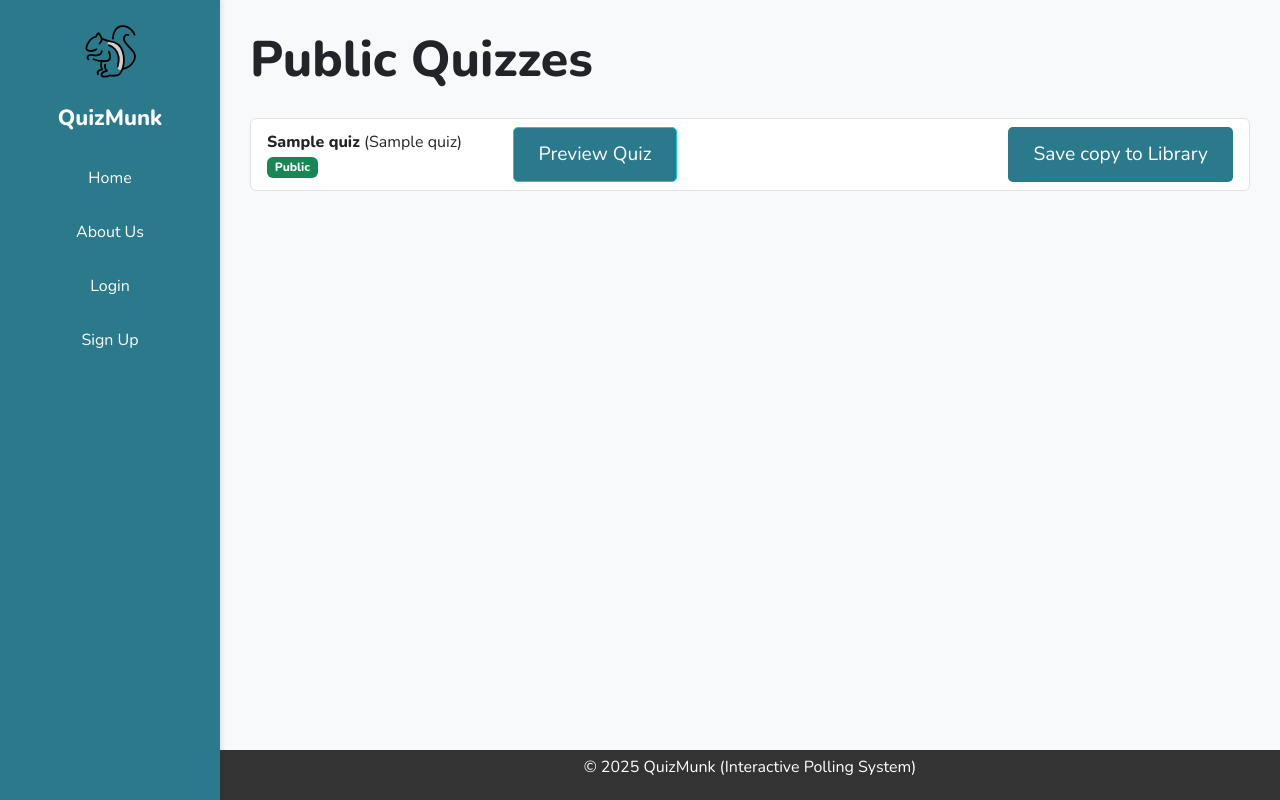
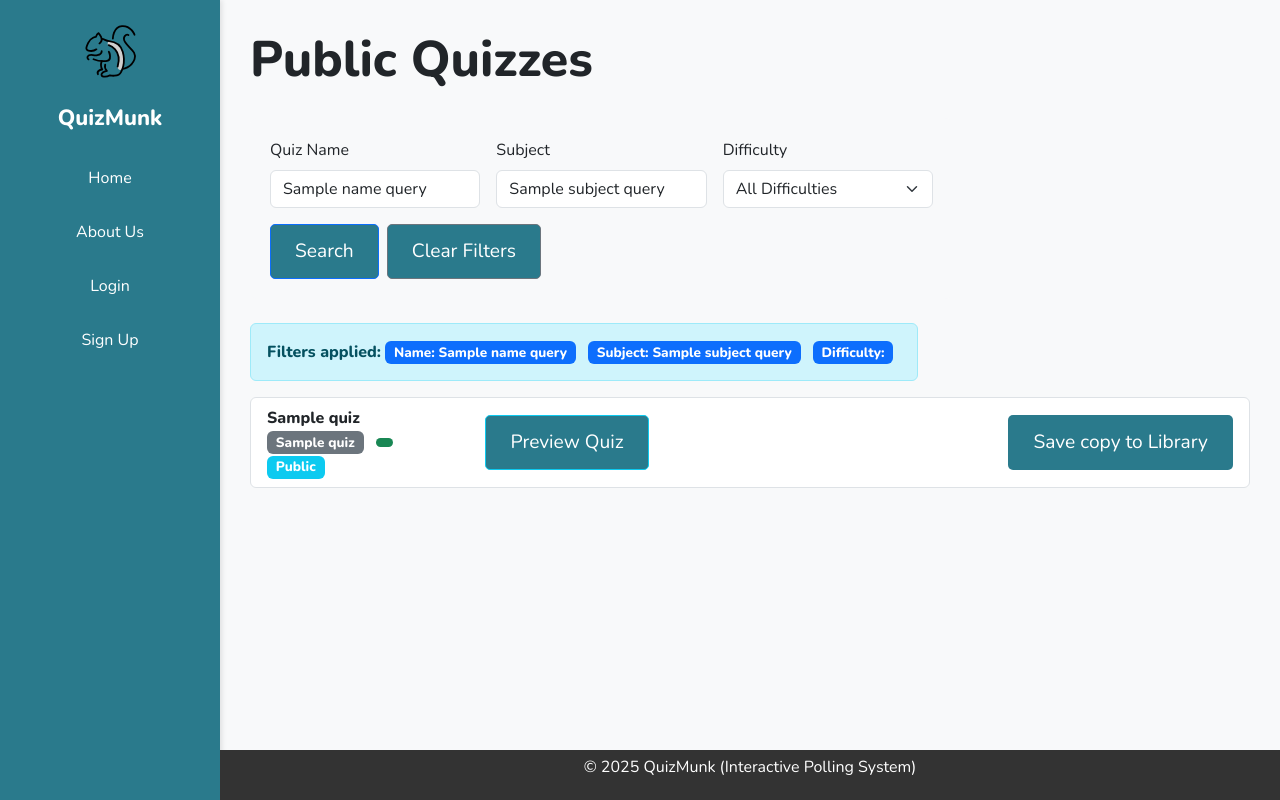
Before and after one commit to hm2412/Quizmunk, a Django app: template app/templates/tutor/public_quizzes.html in a window 1280 px wide. Run offline with Django 5.2, Linux system fonts and the light colour scheme; tables that the repository leaves empty hold one stand-in row (values such as "Sample post"); the template is opened without the code that fills it: values that come from a table or form of the project are taken from there, most other values are stand-ins (such as "Sample title", 1, 10 or a date in 2020); some libraries are stand-ins or nearby versions.

Commit message:
searchbar for publicquizez

```diff
--- a/app/static/css/public_quizzes.css
+++ b/app/static/css/public_quizzes.css
@@ -31,4 +31,67 @@
     justify-content: flex-start !important;
     align-items: flex-start !important;
     text-align: left !important;
-} /* overrides base styling */
+}
+.search-container {
+    background-color: #f8f9fa;
+    padding: 20px;
+    border-radius: 8px;
+    margin-bottom: 20px;
+}
+
+.search-form {
+    width: 100%;
+}
+
+.quiz-info {
+    flex-grow: 1;
+}
+
+.quiz-buttons {
+    margin-left: 15px;
+    display: flex;
+    gap: 10px;
+}
+
+.list-group-item {
+    transition: background-color 0.2s;
+}
+
+.list-group-item:hover {
+    background-color: #f8f9fa;
+}
+
+.badge {
+    font-size: 0.85em;
+}
+
+@media (max-width: 768px) {
+    .list-group-item {
+        flex-direction: column;
+        align-items: flex-start;
+    }
+
+    .quiz-buttons {
+        margin-left: 0;
+        margin-top: 10px;
+        width: 100%;
+        justify-content: space-between;
+    }
+}
+
+
+
+
+
+
+
+
+
+
+
+
+
+
+
+
+/* overrides base styling */
--- a/app/templates/tutor/public_quizzes.html
+++ b/app/templates/tutor/public_quizzes.html
@@ -1,42 +1,116 @@
 <!DOCTYPE html>
 {% extends "base.html" %}
 {% load static %}
+
 {% block title %}Public Quizzes{% endblock %}
+
 {% block extra_css %}
     <link rel="stylesheet" href="{% static 'css/public_quizzes.css' %}">
     <script src="https://cdn.jsdelivr.net/npm/bootstrap@5.3.0/dist/js/bootstrap.bundle.min.js"></script>
     <script src="https://code.jquery.com/jquery-3.6.0.min.js"></script>
     <script src="https://unpkg.com/htmx.org@1.9.2"></script>
 {% endblock %}
+
 {% block content %}
 <h2 class="public-quizzes">Public Quizzes</h2>
+
+
+<div class="search-container mb-4">
+    <form method="GET" action="{% url 'public_quizzes' %}" class="search-form">
+        <div class="row g-3 mb-3">
+            <div class="col-md-4">
+                <label for="name_search" class="form-label">Quiz Name</label>
+                <input type="text" name="name_search" id="name_search" class="form-control" placeholder="Search by quiz name..." value="{{ name_query }}">
+            </div>
+
+            <div class="col-md-4">
+                <label for="subject_search" class="form-label">Subject</label>
+                <input type="text" name="subject_search" id="subject_search" class="form-control" placeholder="Search by subject..." value="{{ subject_query }}">
+            </div>
+
+            <div class="col-md-4">
+                <label for="difficulty" class="form-label">Difficulty</label>
+                <select name="difficulty" id="difficulty" class="form-select">
+                    <option value="">All Difficulties</option>
+                    {% for diff_code, diff_name in difficulties %}
+                        <option value="{{ diff_code }}" {% if difficulty == diff_code %}selected{% endif %}>{{ diff_name }}</option>
+                    {% endfor %}
+                </select>
+            </div>
+        </div>
+
+        <div class="d-flex">
+            <button type="submit" class="btn btn-primary me-2">Search</button>
+            {% if name_query or subject_query or difficulty %}
+                <a href="{% url 'public_quizzes' %}" class="btn btn-outline-secondary">Clear Filters</a>
+            {% endif %}
+        </div>
+    </form>
+</div>
+
+
+{% if name_query or subject_query or difficulty %}
+    <div class="alert alert-info">
+        <p class="mb-0">
+            <strong>Filters applied:</strong>
+            {% if name_query %}<span class="badge bg-primary me-2">Name: {{ name_query }}</span>{% endif %}
+            {% if subject_query %}<span class="badge bg-primary me-2">Subject: {{ subject_query }}</span>{% endif %}
+            {% if difficulty %}
+                <span class="badge bg-primary me-2">
+                    Difficulty:
+                    {% for diff_code, diff_name in difficulties %}
+                        {% if difficulty == diff_code %}{{ diff_name }}{% endif %}
+                    {% endfor %}
+                </span>
+            {% endif %}
+        </p>
+    </div>
+{% endif %}
+
+
 {% if quizzes %}
     <ul class="list-group">
         {% for quiz in quizzes %}
             <li class="list-group-item d-flex align-items-center" id="quiz-{{ quiz.id }}">
-                <span>
-                    <strong>{{ quiz.name }}</strong> ({{ quiz.subject }})
-                    <span class="badge {% if quiz.is_public %}bg-success{% else %}bg-secondary{% endif %}">
-                        {% if quiz.is_public %}Public{% endif %}
-                    </span>
-                </span>
+                <div class="quiz-info">
+                    <strong>{{ quiz.name }}</strong>
+                    <div>
+                        <span class="badge bg-secondary me-2">{{ quiz.subject }}</span>
+                        <span class="badge {% if quiz.difficulty == 'E' %}bg-success{% elif quiz.difficulty == 'M' %}bg-warning{% elif quiz.difficulty == 'H' %}bg-danger{% endif %}">
+                            {% for diff_code, diff_name in difficulties %}
+                                {% if quiz.difficulty == diff_code %}{{ diff_name }}{% endif %}
+                            {% endfor %}
+                        </span>
+                        <span class="badge bg-info">
+                            {% if quiz.is_public %}Public{% endif %}
+                        </span>
+                    </div>
+                </div>
                 <div class="quiz-buttons">
                     <button data-quiz-id="{{ quiz.id }}" class="btn btn-info open-preview-modal">Preview Quiz</button>
-                  <a href="{% url 'save_public_quiz' quiz.id %}" class="save-quiz btn">Save copy to Library</a>
+                    <a href="{% url 'save_public_quiz' quiz.id %}" class="save-quiz btn">Save copy to Library</a>
                 </div>
             </li>
         {% endfor %}
     </ul>
 {% else %}
-    <p class="alert alert-info">There are no public quizzes.</p>
+    <div class="alert alert-info">
+        {% if name_query or subject_query or difficulty %}
+            <p>No public quizzes found matching your search criteria.</p>
+        {% else %}
+            <p>There are no public quizzes.</p>
+        {% endif %}
+    </div>
 {% endif %}
+
+
 <div class="modal fade" id="previewModal" tabindex="-1">
     <div class="modal-dialog modal-lg">
-      <div class="modal-content">
-
-      </div>
+        <div class="modal-content">
+        </div>
     </div>
 </div>
+
 <script>
     $(document).on('click', '.open-preview-modal', function(e) {
         e.preventDefault();
```
Also changed, not shown: app/management/commands/seed.py (+8 -4 lines), app/views/public_quizzes_view.py (+34 -2 lines), app/migrations/0001_initial.py, app/migrations/0002_alter_room_classroom.py (deleted).
